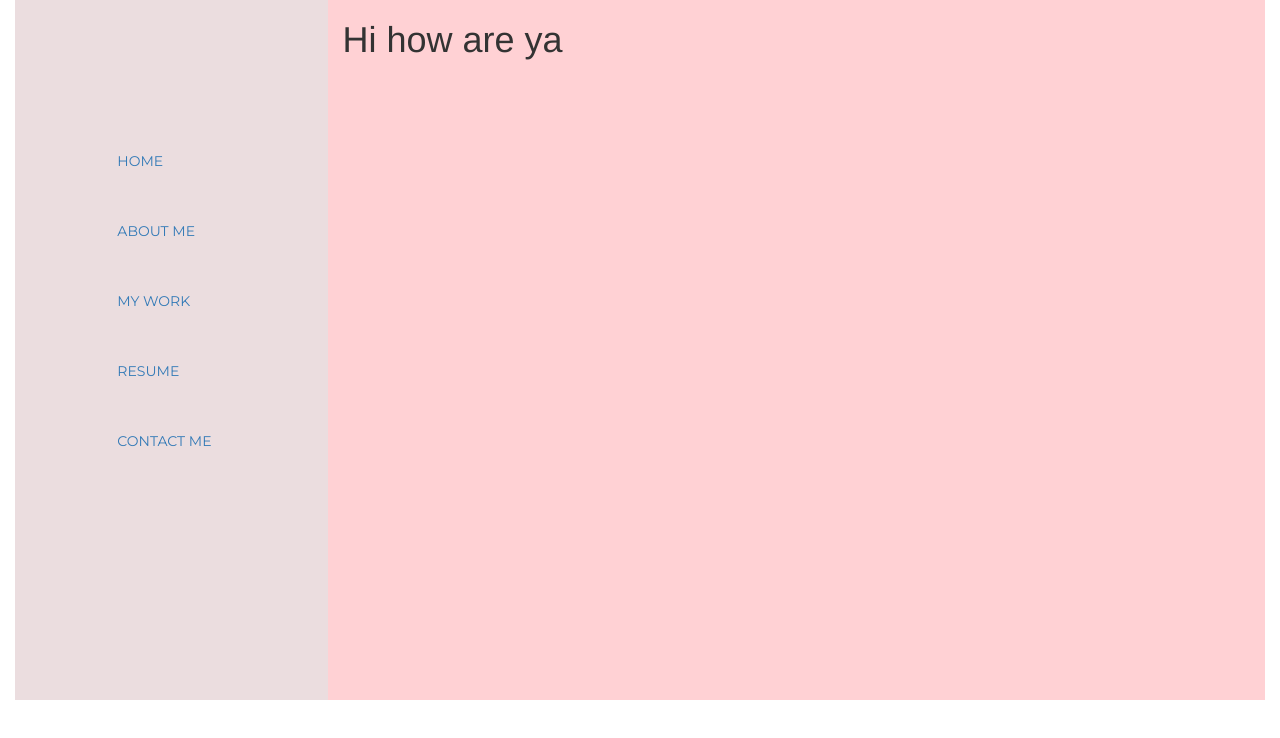
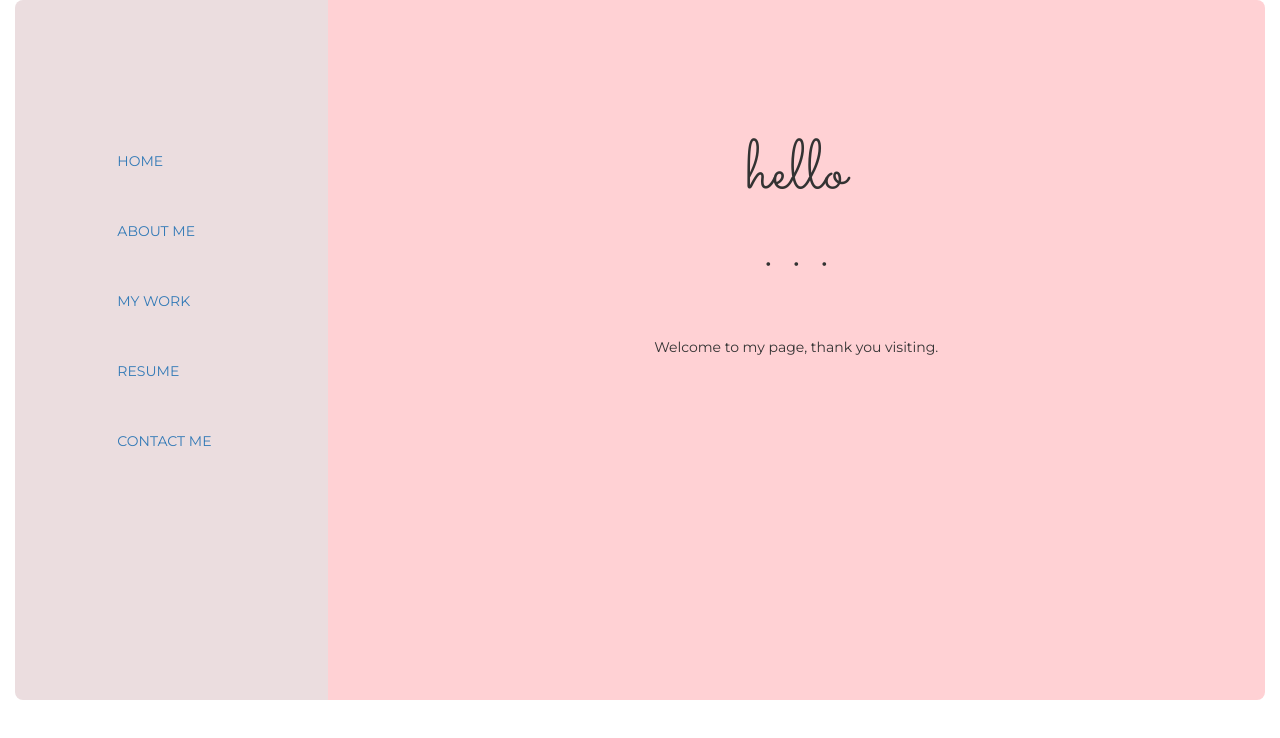
Before and after one commit to gtrujillo15/newportfolio, a plain HTML site: page index.html in a window 1280 px wide. Drawn offline with Linux system fonts and the light colour scheme.

Commit message:
created basic homepage, added googlefonts

```diff
--- a/css/style.css
+++ b/css/style.css
@@ -1,8 +1,9 @@
-@import url('https://fonts.googleapis.com/css?family=Montserrat');
+@import url('https://fonts.googleapis.com/css?family=Montserrat|Sacramento');
 
 .nav {
     height: 700px;
     background-color: #ebdddf;
+    border-radius: 8px 0px 0px 8px;
 }
 
 .navbar {
@@ -18,4 +19,18 @@
 .content {
     height: 700px;
     background-color: #ffd1d4;
+    border-radius: 0px 8px 8px 0px;
 }
+
+h1 {
+    text-align: center;
+    margin-top: 15%;
+    font-family: 'Sacramento', cursive;
+    font-size: 70px;
+}
+
+h2 {
+    text-align: center;
+    font-family: 'Montserrat', sans-serif;
+    font-size: 14px;
+}
--- a/index.html
+++ b/index.html
@@ -29,7 +29,8 @@
             </div>
             <!-- CONTENT -->
             <div class="col-md-9 content">
-                    <h1>Hi how are ya</h1>
+                    <h1>hello<br>. . .<br></h1><br>
+                    <h2>Welcome to my page, thank you visiting.</h2>
                 </div>
         </div>
     <!-- jQuery (necessary for Bootstrap's JavaScript plugins)
```
